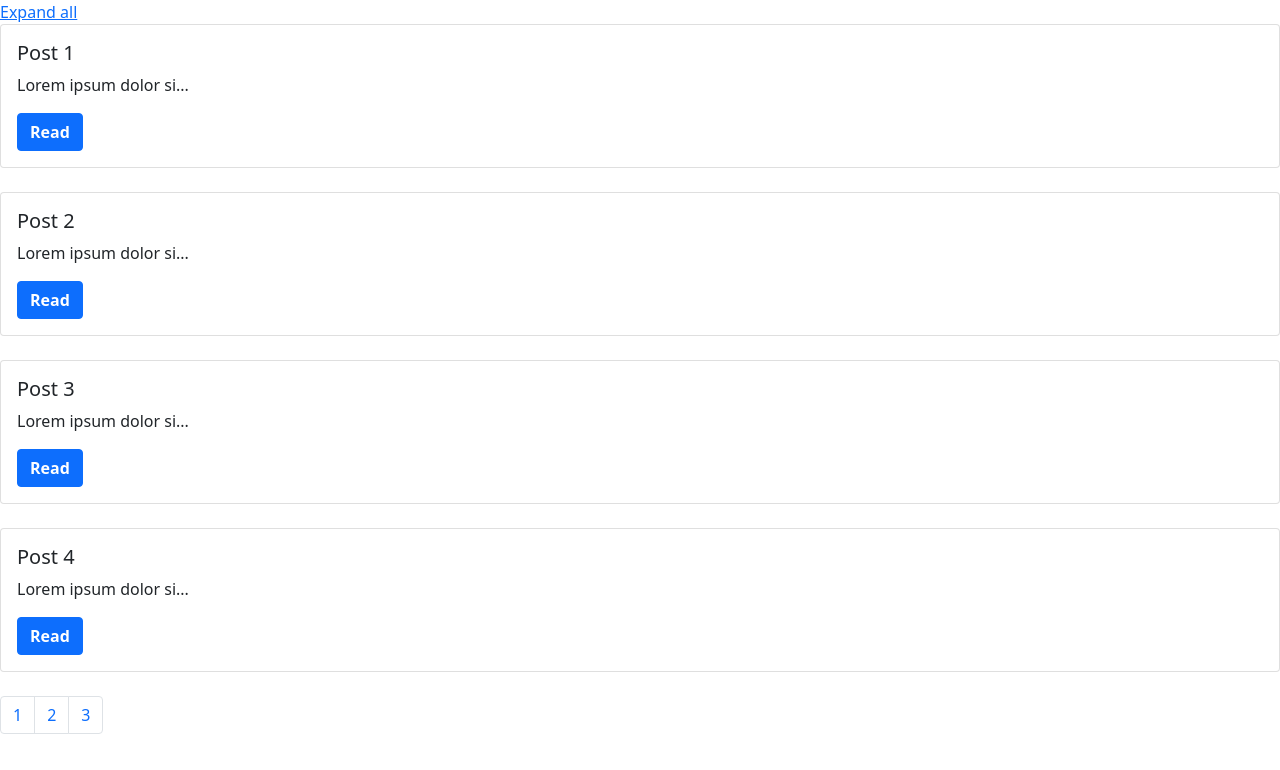
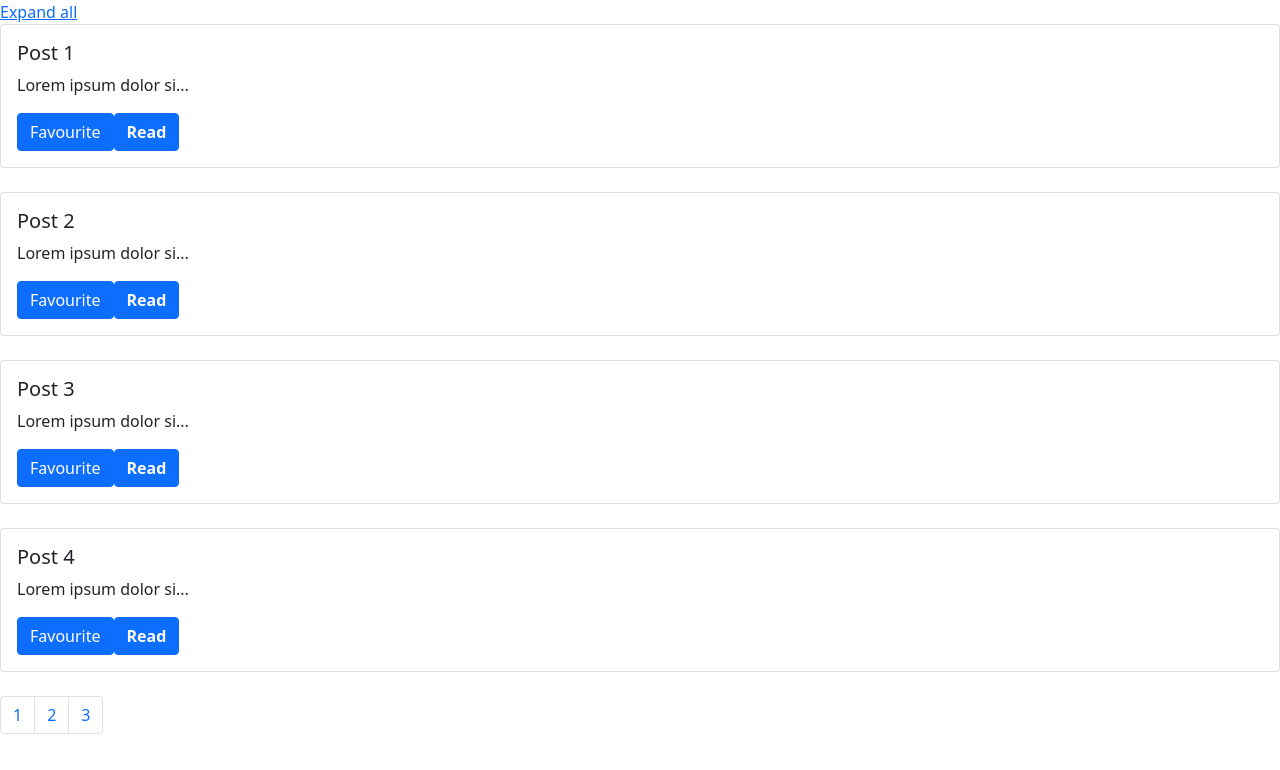
Before and after one commit to NikitaF99/javabrains_angular, an Angular app: page / in a window 1280 px wide. Shown: the top 770 px of the page. Built offline with nearby package versions, Linux system fonts and the light colour scheme.

Commit message:
Using ngClass for conditional styling

```diff
--- a/src/app/blog-post-tile/blog-post-tile.component.html
+++ b/src/app/blog-post-tile/blog-post-tile.component.html
@@ -1,4 +1,5 @@
-<div class="card ">
+<!-- single quotes are added to pass as string -->
+<div class="card" [ngClass]="{'fav': post.isFav}">
     <div class ="card-body">
         <h5 class="card-title">{{post.title}}</h5>
         <!-- pipe is a feature which allows to pass values in your doub le curlies to a funcionction called trunkate -->
@@ -7,7 +8,8 @@
 
            <!-- <p class="card-text">{{post.summary | truncate: [30]}}</p> -->
            <p class="card-text" (click)="showFullSummary()">{{post.summary }}</p>
-            <a htef="#" class="btn btn-primary blog-btn">Read</a>
+           <a htef="#" (click)="toggleFav()" class="btn btn-primary ">Favourite</a>
+           <a htef="#" class="btn btn-primary blog-btn">Read</a>
 
     </div>
 </div>
--- a/src/app/blog-post-tile/blog-post-tile.component.scss
+++ b/src/app/blog-post-tile/blog-post-tile.component.scss
@@ -10,3 +10,7 @@
 :host{
     margin:20px;
 }
+
+.fav{
+    background-color: lightgray;
+}
--- a/src/app/blog-post-tile/blog-post-tile.component.ts
+++ b/src/app/blog-post-tile/blog-post-tile.component.ts
@@ -45,4 +45,8 @@ export class BlogPostTileComponent implements OnInit {
     this.post.summary = this.fullSummary;
   }
 
+  toggleFav(){
+    this.post.isFav = !this.post.isFav
+  }
+
 }
--- a/src/app/blog-post.ts
+++ b/src/app/blog-post.ts
@@ -2,7 +2,12 @@ export class BlogPost {
     // adding variables
     // title:string | undefined;
     // summary: string | undefined;
+    // adding variables
+    // title:string | undefined;
+    // summary: string | undefined;
 
+
+    isFav?: boolean = false;
     constructor(public title:string , public summary:string){
 
     }
```
